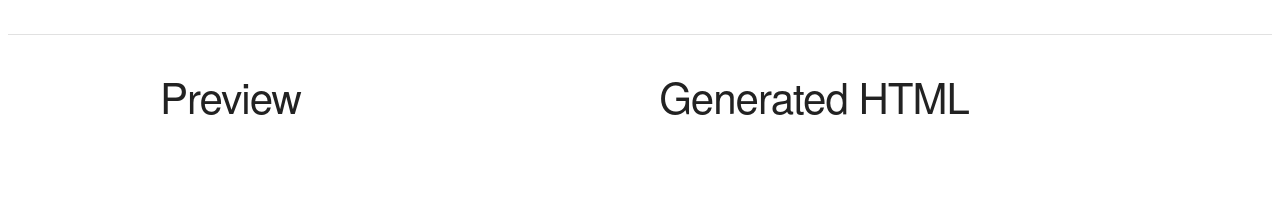
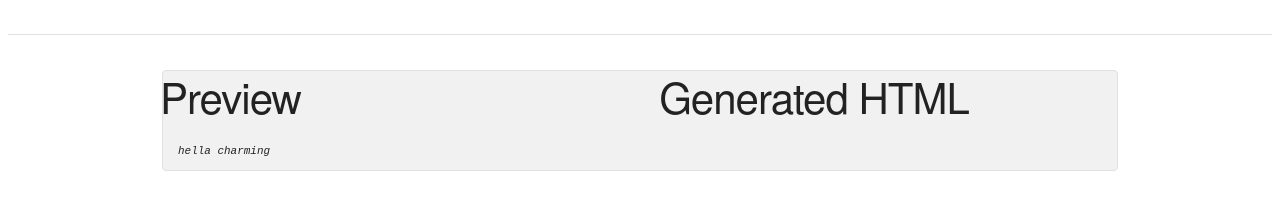
Before and after one commit to woodsbr6/MI-449-SS17-740-js-collect-and-display-information-kPt9Fl, a plain HTML site: page index.html in a window 1280 px wide. Shown: the part 581-790 px from the top of the page. Drawn offline with nearby package versions, Linux system fonts and the light colour scheme.

Commit message:
dating profile

```diff
--- a/index.html
+++ b/index.html
@@ -56,6 +56,8 @@
         <h2>Generated HTML</h2>
         <div id="my-paragraph"></div>
       </div>
+
+      <pre><code><em>hella charming</em></code></pre>
       <script src="Script.js">
       </script>
     </div>
```
